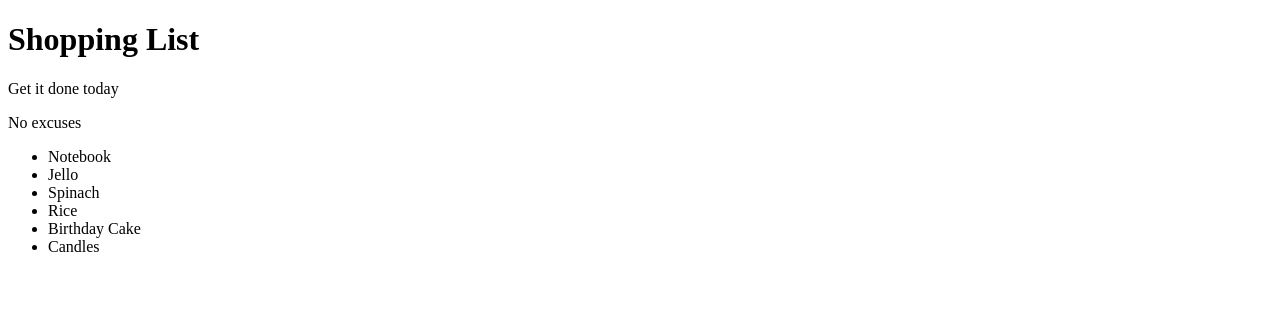
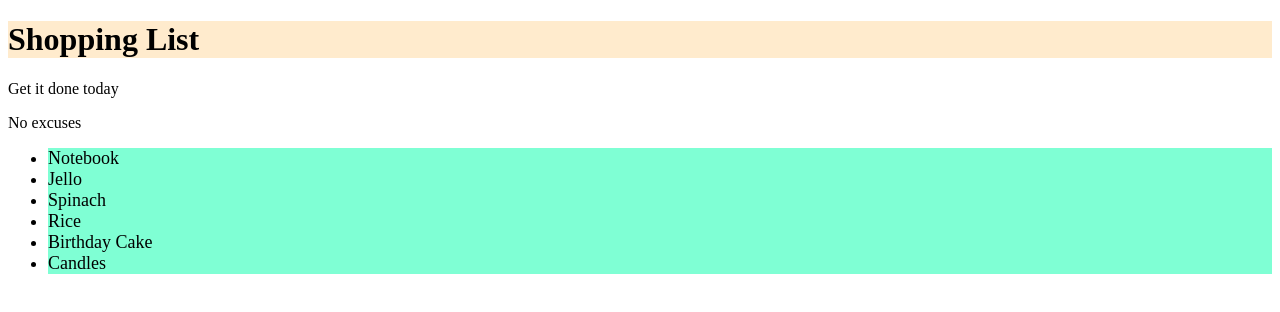
Before and after one commit to sudeshnakhedekar/javascript_tut, a plain HTML site: page index1.html in a window 1280 px wide. Drawn offline with Linux system fonts and the light colour scheme.

Commit message:
background test

```diff
--- a/style2.css
+++ b/style2.css
@@ -21,5 +21,11 @@
 .done{
     text-decoration: line-through;
 }
+ li{
+     background-color: aquamarine;
+     font-size: large;
+ }
 
-}
+ h1{
+     background-color: blanchedalmond;
+ }
```
